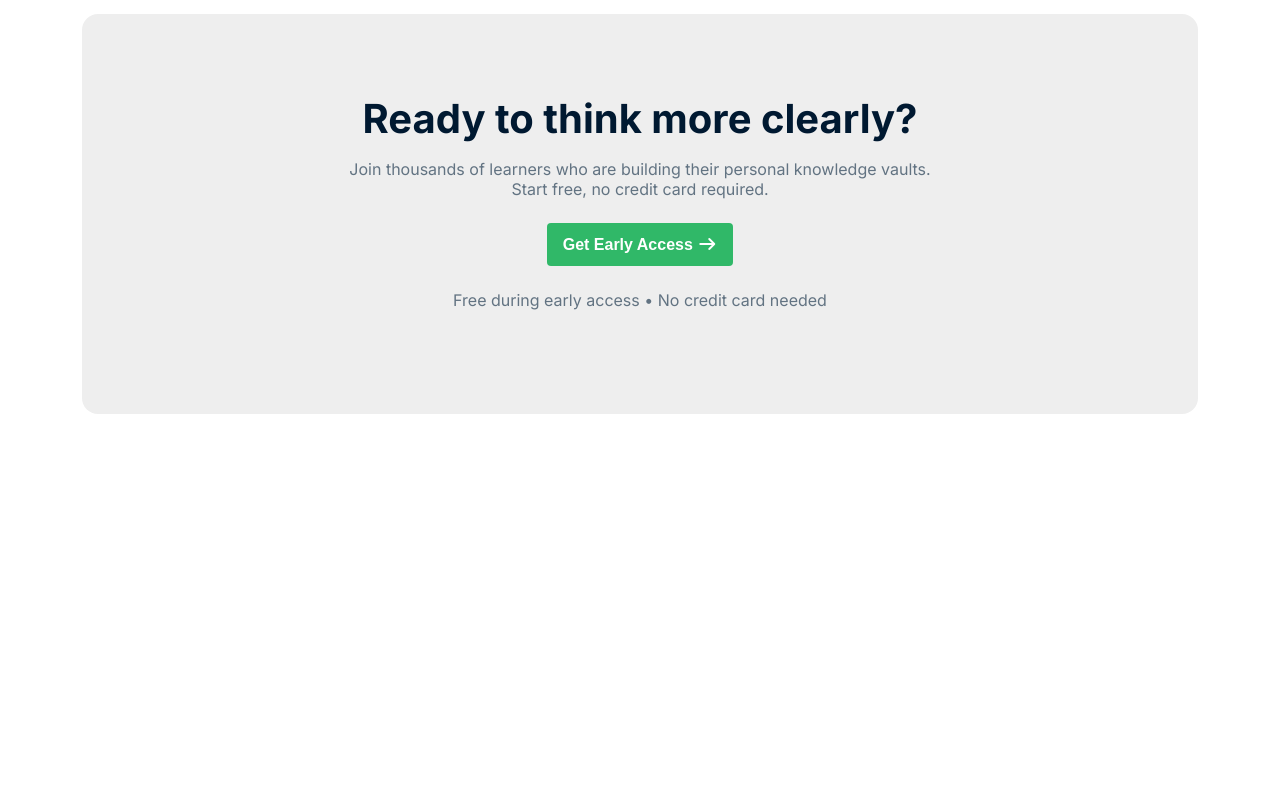
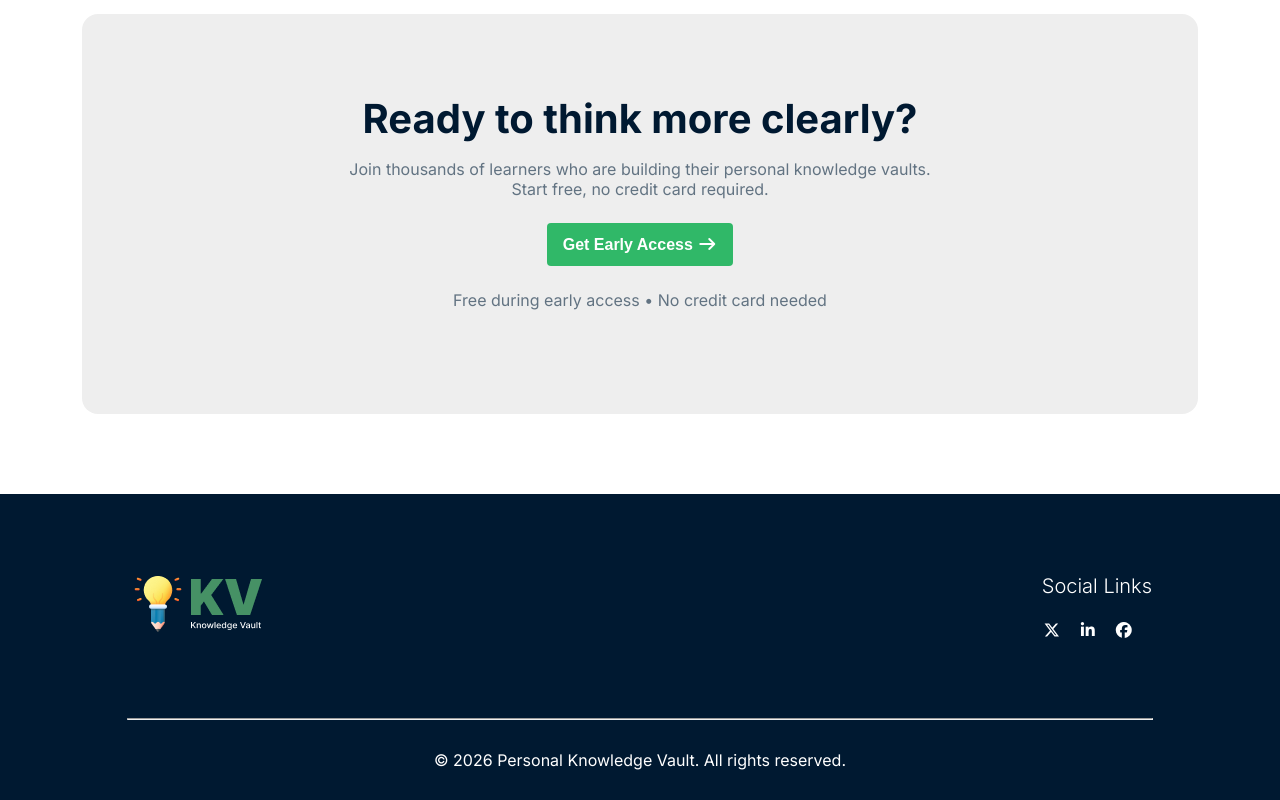
Before and after one commit to Alfa-Sunny11/B13-A01-Knowledge-Vault, a plain HTML site: page index.html in a window 1280 px wide. Shown: the part 2269-3069 px from the top of the page. Before the commit the page ends 2763 px from the top, so only its background shows below. Drawn offline with Linux system fonts and the light colour scheme.

Commit message:
Features -5: footer

```diff
--- a/index.html
+++ b/index.html
@@ -48,7 +48,8 @@
                         <p>A private space to store notes, links, and learning summaries — designed to<br>
                               help you think clearly, connect ideas, and turn learning into long-term knowledge.</p>
                         <div>
-                              <button class="btn">Start Building Your Vault <i class="fa-solid fa-arrow-right"></i></button>
+                              <button class="btn">Start Building Your Vault <i
+                                          class="fa-solid fa-arrow-right"></i></button>
                               <button class="btn2"><i class="fa-solid fa-play"></i> See How It Works</button>
                         </div>
                   </div>
@@ -99,26 +100,55 @@
                   <div class="solution">
                         <p class="solution-header1">THE SOLUTION</p>
                         <h1>Your Second Brain,<br> Structured By Design.</h1>
-                        <p class="para">Personal Knowledge Vault isn't another note-taking app. z<br>It's a thinking environment where every note, link, and summary<br> becomes part of an interconnected web of understanding.</p>
-                        <p class="list"><img src="./assets/CheckCircle.png" alt="">Capture ideas with structure built-in from day one</p>
-                        <p class="list"><img src="./assets/CheckCircle.png" alt="">Connect related concepts automatically as you write</p>
-                        <p class="list"><img src="./assets/CheckCircle.png" alt="">Build lasting knowledge through reflection prompts</p>
-                        <p class="list"><img src="./assets/CheckCircle.png" alt="">Find anything instantly with semantic search</p>
+                        <p class="para">Personal Knowledge Vault isn't another note-taking app. z<br>It's a thinking
+                              environment where every note, link, and summary<br> becomes part of an interconnected web
+                              of understanding.</p>
+                        <p class="list"><img src="./assets/CheckCircle.png" alt="">Capture ideas with structure built-in
+                              from day one</p>
+                        <p class="list"><img src="./assets/CheckCircle.png" alt="">Connect related concepts
+                              automatically as you write</p>
+                        <p class="list"><img src="./assets/CheckCircle.png" alt="">Build lasting knowledge through
+                              reflection prompts</p>
+                        <p class="list"><img src="./assets/CheckCircle.png" alt="">Find anything instantly with semantic
+                              search</p>
                   </div>
             </div>
       </section>
 
       <!-- features-4 early access -->
-       <section id="features-4">
+      <section id="features-4">
             <div class="access-container">
                   <div class="container-body">
                         <h1>Ready to think more clearly?</h1>
-                        <p>Join thousands of learners who are building their personal knowledge vaults.<br>Start free, no credit card required.</p>
+                        <p>Join thousands of learners who are building their personal knowledge vaults.<br>Start free,
+                              no credit card required.</p>
                         <button class="btn">Get Early Access <i class="fa-solid fa-arrow-right"></i></button>
                         <p>Free during early access • No credit card needed</p>
                   </div>
             </div>
-       </section>
+      </section>
+
+      <!-- footer section -->
+      <footer>
+            <div class="footer-container">
+                  <div class="logo">
+                        <img src="./assets/logo-footer.png" alt="">
+                  </div>
+                  <div class="social">
+                        <h3>Social Links</h3>
+                        <div class="icon">
+                              <i class="fa-brands fa-x-twitter"></i>
+                              <i class="fa-brands fa-linkedin-in"></i>
+                              <i class="fa-brands fa-facebook"></i>
+                        </div>
+                  </div>
+
+            </div>
+            <div>
+                  <hr>
+                  <p>&copy; 2026 Personal Knowledge Vault. All rights reserved.</p>
+            </div>
+      </footer>
 </body>
 
 </html>
--- a/style.css
+++ b/style.css
@@ -278,3 +278,44 @@ nav ul a {
 #features-4 .access-container .container-body button{
   margin-bottom: 24px;
 }
+
+footer{
+  background-color: #001931;
+}
+
+.footer-container{
+  display: flex;
+  justify-content: space-between;
+  max-width: 1360px;
+  margin: 0 auto;
+  width: 80%;
+  padding: 80px;
+}
+
+.social{
+  color: #FFFFFF;
+}
+
+.social h3{
+  font-size: 20px;
+  font-weight: 300;
+  margin-bottom: 24px;
+}
+
+.social .icon{
+  gap: 16px;
+  display: flex;
+}
+
+hr{
+  max-width: 1360px;
+  margin: 0 auto;
+  width: 80%;
+}
+
+footer p{
+  text-align: center;
+  color: #FFFFFF;
+  padding-top: 30px;
+  padding-bottom: 30px;
+}
```
